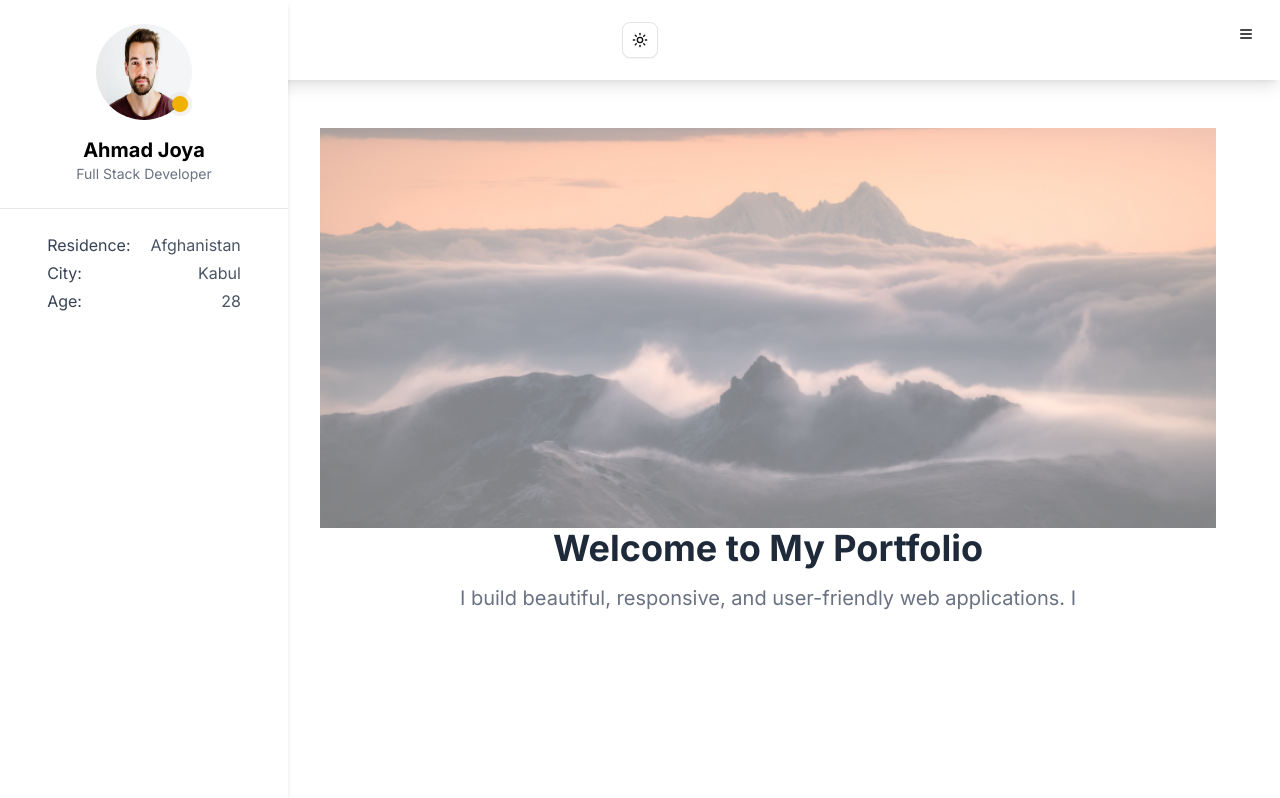
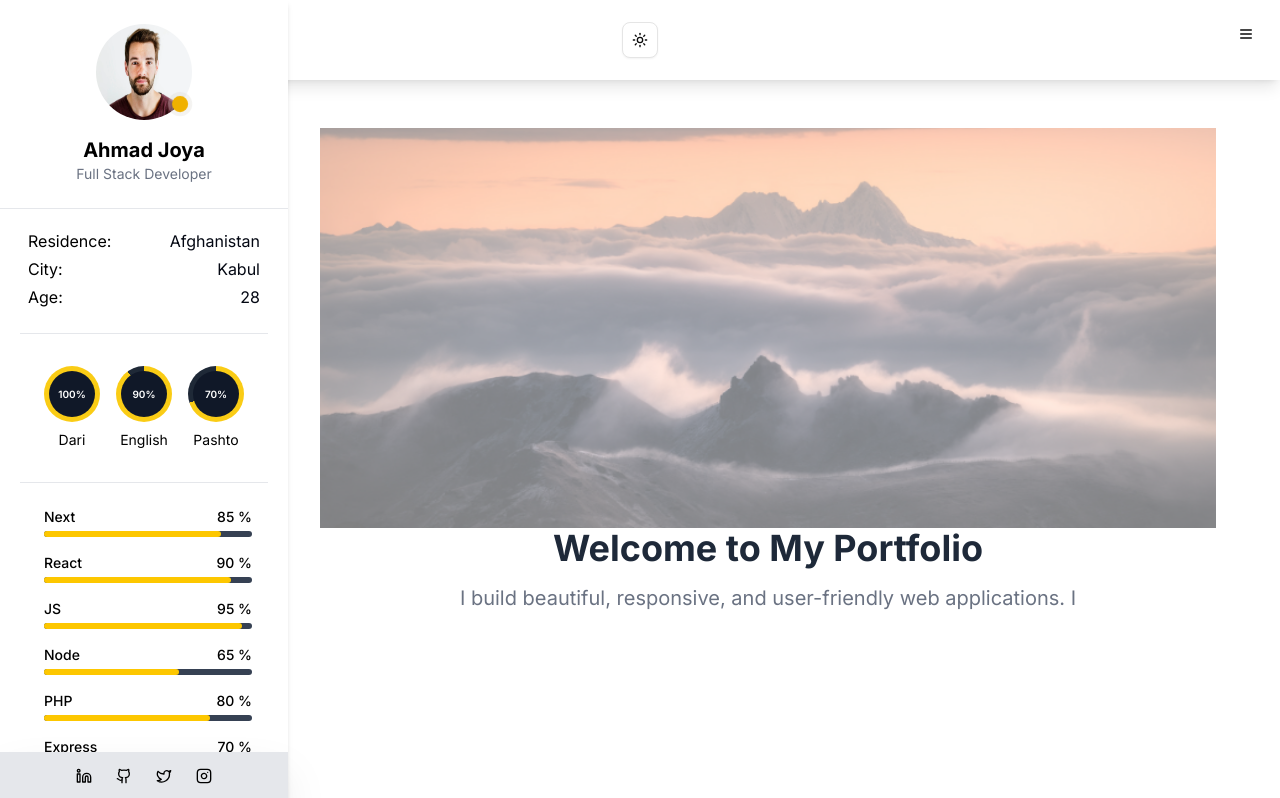
Before and after one commit to alinexon/my-portfolio, a Next.js app: page / in a window 1280 px wide. Shown: the top 798 px of the page. Built offline with nearby package versions, Linux system fonts and the light colour scheme.

Commit message:
add new feature in left-sidebar

```diff
--- /dev/null
+++ b/src/components/left-sidebar-details/circularProgress.tsx
@@ -0,0 +1,32 @@
+import React from "react";
+
+interface CircularProgressProps {
+  percentage: number;
+  label: string;
+}
+
+const CircularProgress: React.FC<CircularProgressProps> = ({
+  percentage,
+  label,
+}) => {
+  const angle = Math.round((percentage / 100) * 360);
+  return (
+    <div className="flex flex-col items-center">
+      <div className="relative w-14 h-14">
+        <div
+          className="absolute inset-0 rounded-full"
+          style={{
+            background: `conic-gradient(#facc15 ${angle}deg, #1f2937 0deg)`,
+          }}
+        ></div>
+
+        <div className="absolute inset-[5px] rounded-full bg-gray-900 flex items-center justify-center text-[10px] font-semibold text-white">
+          {percentage}%
+        </div>
+      </div>
+      <p className="mt-2 text-sm  text-black dark:text-gray-300">{label}</p>
+    </div>
+  );
+};
+
+export default CircularProgress;
--- /dev/null
+++ b/src/components/left-sidebar-details/skillBar.tsx
@@ -0,0 +1,25 @@
+import React from "react";
+
+interface SkillBarProps {
+  skill: string;
+  percentage: number;
+}
+
+const SkillBar: React.FC<SkillBarProps> = ({ skill, percentage }) => {
+  return (
+    <div className="mb-4">
+      <div className="flex justify-between text-black dark:text-gray-300 text-sm font-medium mb-1">
+        <span>{skill}</span>
+        <span>{percentage} %</span>
+      </div>
+      <div className="w-full bg-gray-700 h-1.5 rounded">
+        <div
+          className="bg-yellow-400 h-1.5 rounded"
+          style={{ width: `${percentage}%` }}
+        ></div>
+      </div>
+    </div>
+  );
+};
+
+export default SkillBar;
--- a/src/components/left-sidebar.tsx
+++ b/src/components/left-sidebar.tsx
@@ -2,9 +2,19 @@
 
 import { useState, useEffect } from "react";
 import { Avatar, AvatarFallback, AvatarImage } from "./ui/avatar";
-import { Menu, X } from "lucide-react";
+import {
+  Download,
+  Github,
+  Instagram,
+  Linkedin,
+  Menu,
+  Twitter,
+  X,
+} from "lucide-react";
 import { Button } from "./ui/button";
 import { cn } from "@/lib/utils";
+import CircularProgress from "./left-sidebar-details/circularProgress";
+import SkillBar from "./left-sidebar-details/skillBar";
 type Props = {
   setZoomed: (open: boolean) => void;
 };
@@ -54,7 +64,6 @@ function LeftSidebar({ setZoomed }: Props) {
               </Avatar>
             </div>
             <div className="absolute group">
-              {/* Pulsing Dot */}
               <div
                 className="absolute top-18 left-7 h-4 w-4 bg-yellow-500 rounded-full cursor-pointer"
                 style={{
@@ -62,6 +71,7 @@ function LeftSidebar({ setZoomed }: Props) {
                   boxShadow: "0 0 0 0 rgba(215, 212, 205, 0.9)",
                 }}
               ></div>
+
               <div
                 className="absolute left-14 top-18  flex z-50 bg-white dark:bg-zinc-800 p-2 rounded-md shadow-md whitespace-pre
                   opacity-0 translate-x-20  transition-all duration-500 ease-out
@@ -72,6 +82,8 @@ function LeftSidebar({ setZoomed }: Props) {
                   freelance hire
                 </span>
               </div>
+
+              {/* Second Hover Box */}
               <div
                 className="absolute left-8 top-28 flex border-2 border-white z-60 bg-white dark:bg-zinc-800 p-2 rounded-md shadow-md whitespace-nowrap
                      opacity-0 translate-x-4 scale-95 transition-all duration-500 ease-out
@@ -94,22 +106,22 @@ function LeftSidebar({ setZoomed }: Props) {
 
         {/* Scrollable content */}
         <div
-          className="overflow-y-auto h-[calc(100vh-232px)] p-6 custom-scrollbar"
+          className="overflow-y-auto h-screen  custom-scrollbar -mb-5"
           style={{
             scrollbarWidth: "none",
             msOverflowStyle: "none",
           }}
         >
-          <div className="flex flex-col items-center mb-6">
-            <div className="flex flex-row gap-5">
+          <div className="flex flex-col  mb-6 p-5">
+            <div className="flex flex-row justify-between border-b border-gray-200 dark:border-zinc-800 pb-6 px-2">
               <div>
-                <ul className="space-y-1 text-gray-700 dark:text-gray-300">
+                <ul className="space-y-1  text-black dark:text-gray-300">
                   <li>Residence:</li>
                   <li>City:</li>
                   <li>Age:</li>
                 </ul>
               </div>
-              <div dir="rtl" className="text-gray-600 dark:text-gray-400">
+              <div dir="rtl" className="text-gray-950  dark:text-gray-700 ">
                 <ul className="space-y-1">
                   <li>Afghanistan</li>
                   <li>Kabul</li>
@@ -117,8 +129,87 @@ function LeftSidebar({ setZoomed }: Props) {
                 </ul>
               </div>
             </div>
+            <div className="flex items-center justify-between border-b border-gray-200 dark:border-zinc-800 px-6 py-8">
+              <CircularProgress percentage={100} label="Dari" />
+              <CircularProgress percentage={90} label="English" />
+              <CircularProgress percentage={70} label="Pashto" />
+            </div>
+            <div className=" border-b border-gray-200 dark:border-zinc-800 px-6 py-6">
+              <div className="w-52">
+                <SkillBar skill="Next" percentage={85} />
+                <SkillBar skill="React" percentage={90} />
+                <SkillBar skill="JS" percentage={95} />
+                <SkillBar skill="Node" percentage={65} />
+                <SkillBar skill="PHP" percentage={80} />
+                <SkillBar skill="Express" percentage={70} />
+                <SkillBar skill="Figma" percentage={60} />
+              </div>
+            </div>
+            <div className=" border-b border-gray-200 dark:border-zinc-800 px-6 py-6">
+              <ul className="text-black dark:text-gray-300  space-y-2">
+                <li className="flex items-start before:content-['✓'] before:text-yellow-400 before:mr-2">
+                  Bootstrap, Materialize
+                </li>
+                <li className="flex items-start before:content-['✓'] before:text-yellow-400 before:mr-2">
+                  Stylus, Sass, Less
+                </li>
+                <li className="flex items-start before:content-['✓'] before:text-yellow-400 before:mr-2">
+                  Gulp, Webpack, Grunt
+                </li>
+                <li className="flex items-start before:content-['✓'] before:text-yellow-400 before:mr-2">
+                  Git Knowledge
+                </li>
+              </ul>
+            </div>
+            <div className="  dark:border-zinc-800 px-6 py-6">
+              <a
+                href="https://drive.google.com/drive"
+                target="_blank"
+                rel="noopener noreferrer"
+                className="inline-flex items-center px-4 py-2 text-sm bg-orange-400 text-gray-900 font-semibold rounded hover:bg-yellow-700 transition-colors uppercase"
+              >
+                Download CV
+                <Download className="w-4 h-4 ml-2" />
+              </a>
+            </div>
           </div>
         </div>
+        <footer className=" sticky bg-gray-200 shadow-2xl dark:bg-zinc-800 py-4 left-0 bottom-0">
+          <div className="flex justify-center space-x-6">
+            <a
+              href="https://www.linkedin.com/in/alinexon"
+              target="_blank"
+              rel="noopener noreferrer"
+              className="text-black dark:text-white dark:hover:text-gray-400  hover:text-gray-700  transition-colors"
+            >
+              <Linkedin className="w-4 h-4" />
+            </a>
+            <a
+              href="https://github.com/alinexon"
+              target="_blank"
+              rel="noopener noreferrer"
+              className="text-black dark:text-white dark:hover:text-gray-400  hover:text-gray-700  transition-colors"
+            >
+              <Github className="w-4 h-4" />
+            </a>
+            <a
+              href="https://x.com/home"
+              target="_blank"
+              rel="noopener noreferrer"
+              className="text-black dark:text-white dark:hover:text-gray-400  hover:text-gray-700  transition-colors"
+            >
+              <Twitter className="w-4 h-4" />
+            </a>
+            <a
+              href="https://www.instagram.com/alinexon"
+              target="_blank"
+              rel="noopener noreferrer"
+              className="text-black dark:text-white dark:hover:text-gray-400  hover:text-gray-700  transition-colors"
+            >
+              <Instagram className="w-4 h-4" />
+            </a>
+          </div>
+        </footer>
       </aside>
     </>
   );
--- a/src/components/main-content.tsx
+++ b/src/components/main-content.tsx
@@ -28,7 +28,9 @@ function MainContent({ isRightSidebarOpen, showImage, setShowImage }: Props) {
             className="fixed inset-0 bg-black bg-opacity-80 w-full h-full shadow-lg flex items-center justify-center z-100 cursor-pointer transition-all"
             onClick={() => setShowImage(false)}
           >
-            <img
+            <Image
+              width={1200}
+              height={1200}
               src="/images/profileimg.png"
               alt="Zoomed profile"
               className="w-full h-full object-contain animate-zoomIn"
```
